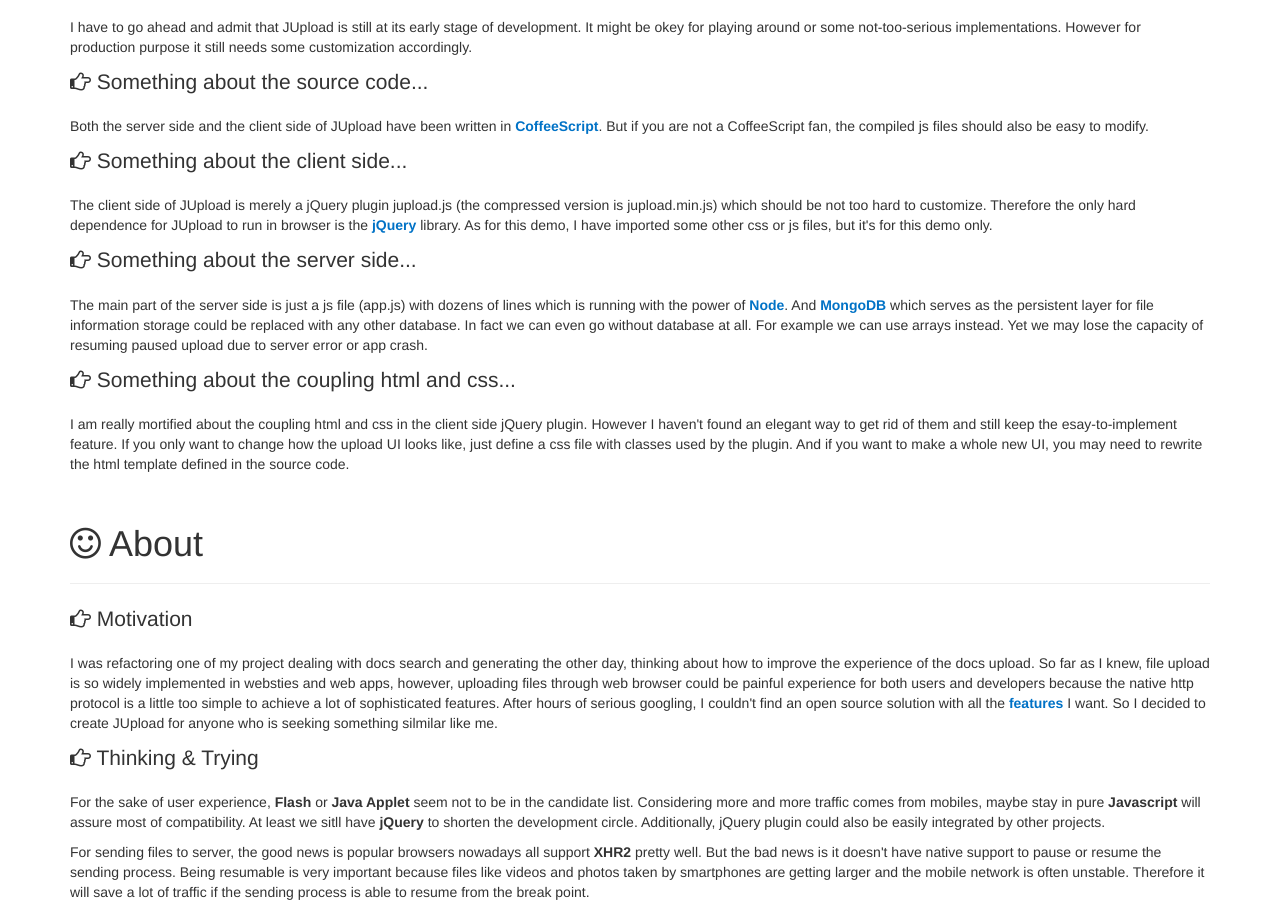
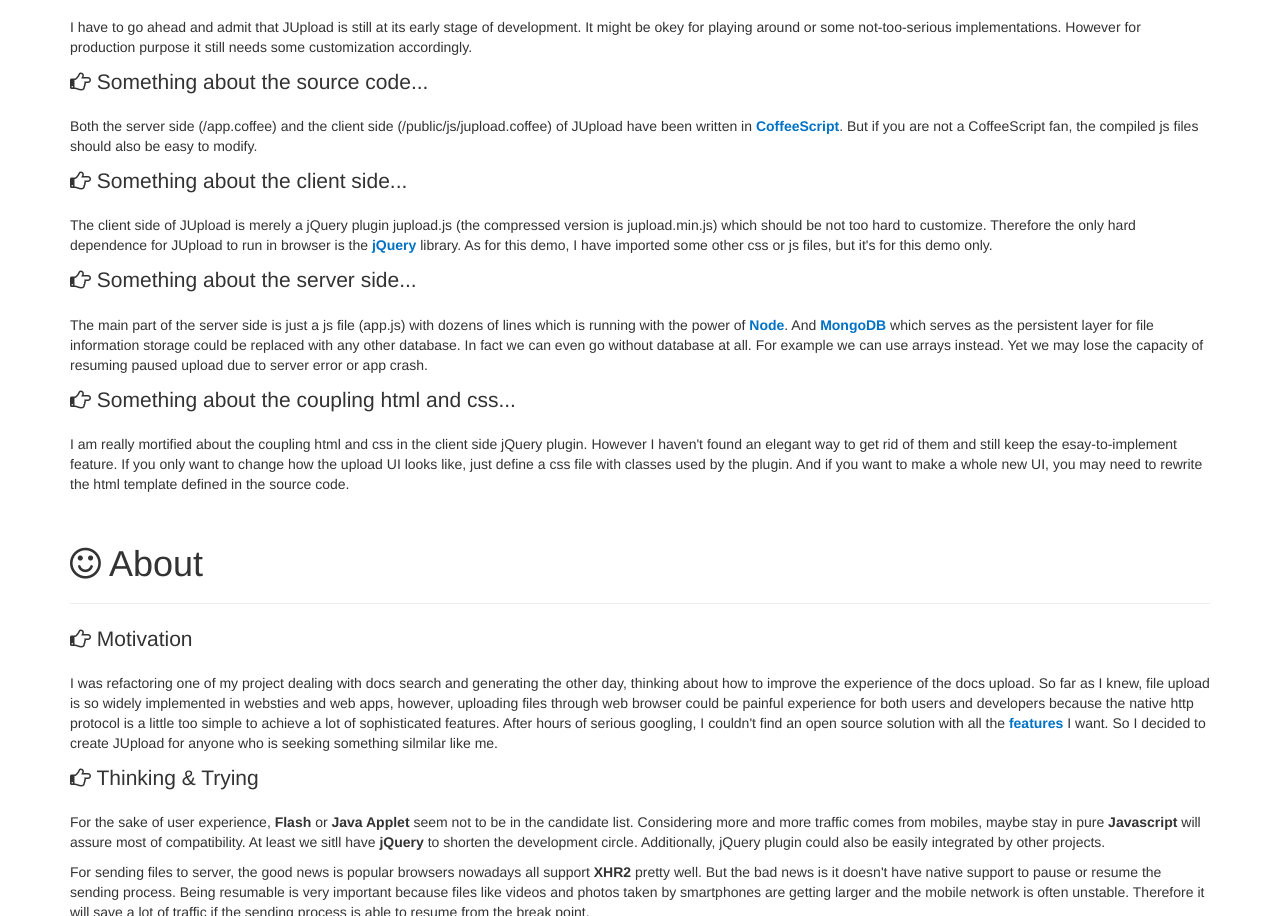
Before and after one commit to jerryzou/JUpload, a website: page public/index.html in a window 1280 px wide. Shown: the part 5030-5946 px from the top of the page. Drawn offline with Linux system fonts and the light colour scheme.

Commit message:
add source location

```diff
--- a/public/index.html
+++ b/public/index.html
@@ -391,7 +391,7 @@
           <p class="lead"><i class="fa fa-hand-o-right"></i> Something to confess...</p>
           <p>I have to go ahead and admit that JUpload is still at its early stage of development. It might be okey for playing around or some not-too-serious implementations. However for production purpose it still needs some customization accordingly.</p>
           <p class="lead"><i class="fa fa-hand-o-right"></i> Something about the source code...</p>
-          <p>Both the server side and the client side of JUpload have been written in <b><a href="http://coffeescript.org/">CoffeeScript</a></b>. But if you are not a CoffeeScript fan, the compiled js files should also be easy to modify.</p>
+          <p>Both the server side (/app.coffee) and the client side (/public/js/jupload.coffee) of JUpload have been written in <b><a href="http://coffeescript.org/">CoffeeScript</a></b>. But if you are not a CoffeeScript fan, the compiled js files should also be easy to modify.</p>
           <p class="lead"><i class="fa fa-hand-o-right"></i> Something about the client side...</p>
           <p>The client side of JUpload is merely a jQuery plugin jupload.js (the compressed version is jupload.min.js) which should be not too hard to customize. Therefore the only hard dependence for JUpload to run in browser is the <b><a href="http://jquery.com/">jQuery</a></b> library. As for this demo, I have imported some other css or js files, but it's for this demo only.</p>
           <p class="lead"><i class="fa fa-hand-o-right"></i> Something about the server side...</p>
```
Also changed, not shown: readme.md.
